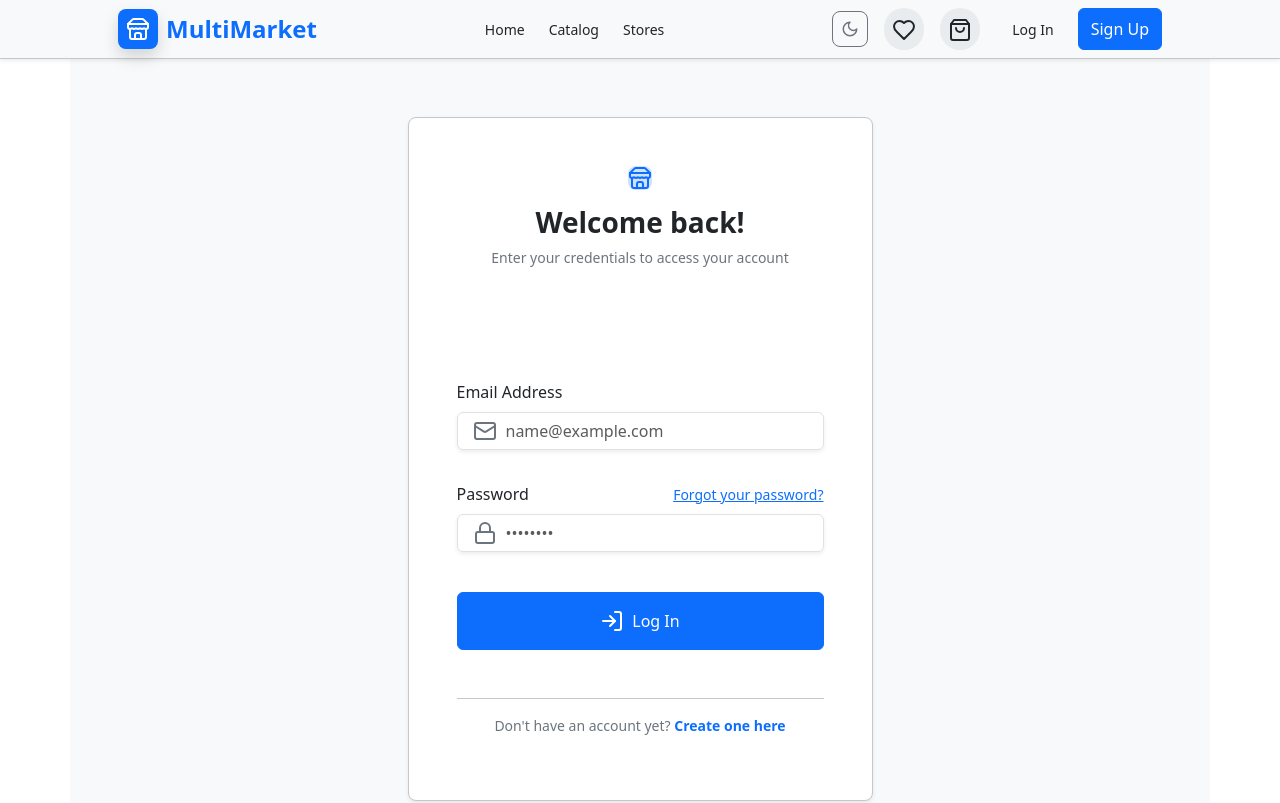
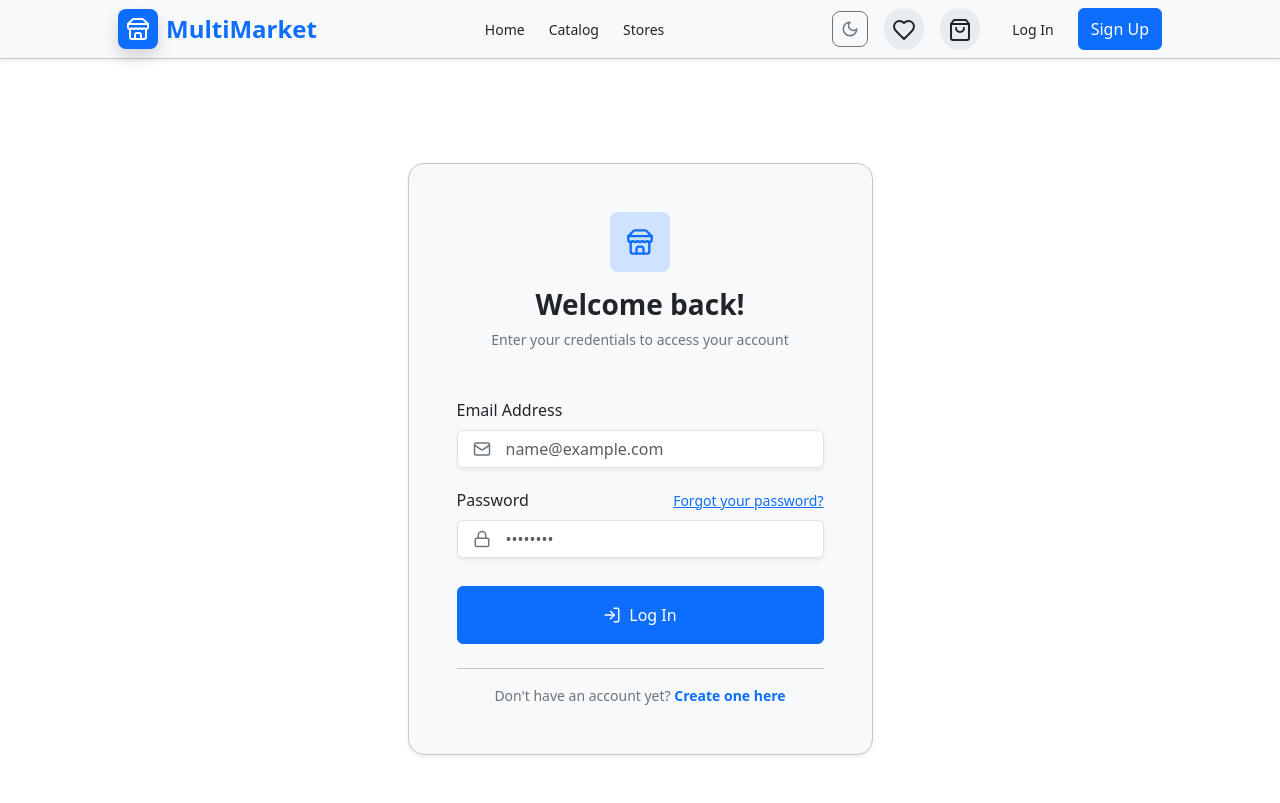
Before and after one commit to SreeHari-code-art/Multi-Vendor-Marketplace, a React (Vite) app in the folder frond-end/: page /login in a window 1280 px wide. Shown: the top 803 px of the page. Built offline with nearby package versions, Linux system fonts and the light colour scheme.

Commit message:
curect loging page dark-light-mode color theam

```diff
--- a/frond-end/src/pages/auth/Login.jsx
+++ b/frond-end/src/pages/auth/Login.jsx
@@ -50,15 +50,17 @@ export const Login = () => {
   };
 
   return (
-    <div className="container min-vh-100 d-flex align-items-center justify-content-center py-5 bg-body-tertiary">
-      <div className="col-12 col-sm-10 col-md-8 col-lg-6 col-xl-5 mx-auto d-flex flex-column gap-5 bg-white p-5 rounded-3 shadow-sm border border-secondary-subtle">
+    // Changed bg-body-tertiary to bg-body for seamless page background
+    <div className="container min-vh-100 d-flex align-items-center justify-content-center py-5 bg-body">
+      {/* Changed bg-white to bg-body-tertiary and text-dark to text-body */}
+      <div className="col-12 col-sm-10 col-md-8 col-lg-6 col-xl-5 mx-auto d-flex flex-column gap-4 bg-body-tertiary p-5 rounded-4 shadow-sm border border-secondary-subtle">
 
         {/* Form Header */}
         <div className="text-center">
-          <div className="d-inline-flex align-items-center justify-content-center   rounded-3 bg-primary-subtle text-primary mb-3">
-            <Store className=" " />
+          <div className="d-inline-flex align-items-center justify-content-center p-3 rounded-3 bg-primary-subtle text-primary mb-3">
+            <Store size={28} />
           </div>
-          <h2 className="fs-3 fw-bold text-dark ">
+          <h2 className="fs-3 fw-bold text-body">
             Welcome back!
           </h2>
           <p className="mt-2 small text-secondary">
@@ -76,17 +78,17 @@ export const Login = () => {
         )}
 
         {/* Login Form */}
-        <form className="mt-5 vstack gap-4" onSubmit={handleSubmit}>
+        <form className="mt-2 vstack gap-4" onSubmit={handleSubmit}>
           <div className="vstack gap-3">
 
             {/* Email Field */}
-            <div className="mb-3">
-              <label htmlFor="email" className="form-label">
+            <div className="mb-1">
+              <label htmlFor="email" className="form-label text-body">
                 Email Address
               </label>
               <div className="position-relative rounded-2 shadow-sm">
                 <div className="position-absolute top-0 bottom-0 start-0 ps-3 d-flex align-items-center pe-none text-secondary">
-                  <Mail className=" " />
+                  <Mail size={18} />
                 </div>
                 <input
                   id="email"
@@ -103,18 +105,18 @@ export const Login = () => {
             </div>
 
             {/* Password Field */}
-            <div className="mb-3">
+            <div className="mb-1">
               <div className="d-flex align-items-center justify-content-between mb-2">
-                <label htmlFor="password" className="form-label mb-0">
+                <label htmlFor="password" className="form-label mb-0 text-body">
                   Password
                 </label>
-                <span className="small text-primary text-decoration-underline ">
+                <span className="small text-primary text-decoration-underline" role="button">
                   Forgot your password?
                 </span>
               </div>
               <div className="position-relative rounded-2 shadow-sm">
                 <div className="position-absolute top-0 bottom-0 start-0 ps-3 d-flex align-items-center pe-none text-secondary">
-                  <Lock className=" " />
+                  <Lock size={18} />
                 </div>
                 <input
                   id="password"
@@ -142,7 +144,7 @@ export const Login = () => {
               <Spinner size="sm" className="text-white" />
             ) : (
               <>
-                <LogIn className=" " />
+                <LogIn size={18} />
                 <span>Log In</span>
               </>
             )}
@@ -151,9 +153,9 @@ export const Login = () => {
 
         {/* Registration Footer */}
         <div className="text-center pt-3 border-top border-secondary-subtle">
-          <p className="small text-secondary">
+          <p className="small text-secondary mb-0">
             Don&apos;t have an account yet?{' '}
-            <Link to="/register" className="fw-semibold text-primary text-primary">
+            <Link to="/register" className="fw-semibold text-primary text-decoration-none">
               Create one here
             </Link>
           </p>
@@ -163,3 +165,5 @@ export const Login = () => {
     </div>
   );
 };
+
+export default Login;
```
